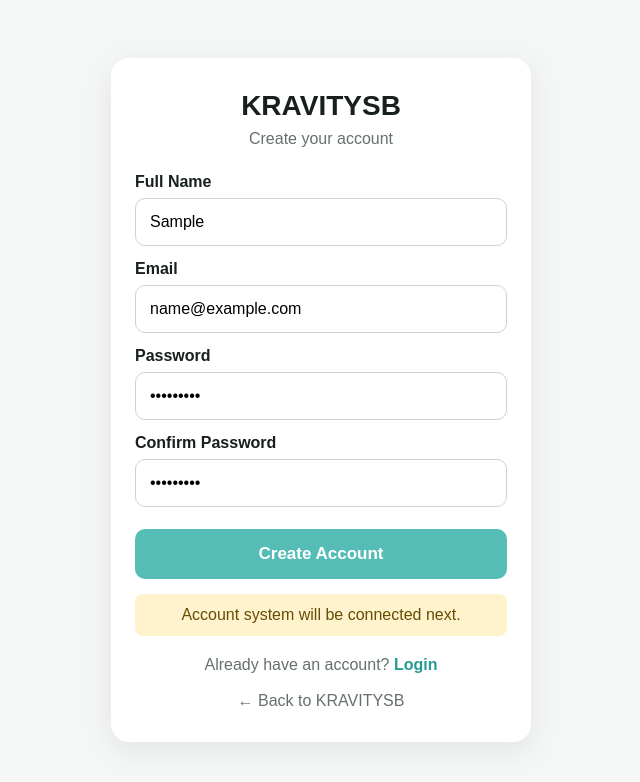
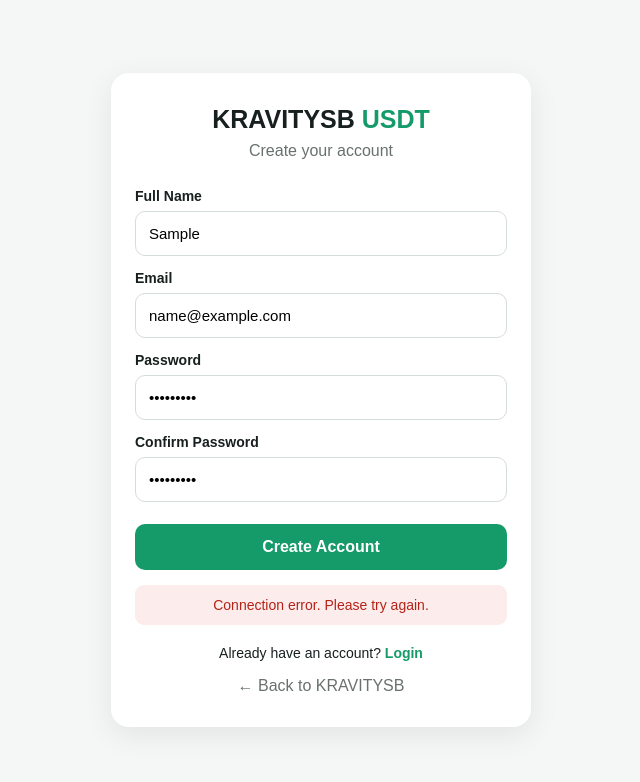
Before and after one commit to TheaceRamos/KRAVITYSB-FUNDS-WEBSITE, a website: page signup.html in a window 1280 px wide. Both pictures are taken after typing "Sample", "name@example.com", "Sample123", "Sample123" into the empty fields and a click on the button "Create Account". Shown: the whole page, without its empty margins (319-959 px from the left). Drawn offline with Linux system fonts and the light colour scheme; no server answers.

Commit message:
Update signup.html

```diff
--- a/signup.html
+++ b/signup.html
@@ -1,9 +1,9 @@
-<!doctype html>
+<!DOCTYPE html>
 <html lang="en">
 <head>
-  <meta charset="utf-8">
-  <meta name="viewport" content="width=device-width,initial-scale=1">
-  <title>KRAVITYSB — Sign Up</title>
+  <meta charset="UTF-8">
+  <meta name="viewport" content="width=device-width, initial-scale=1.0">
+  <title>KRAVITYSB – Sign Up</title>
 
   <style>
     * {
@@ -28,82 +28,90 @@
       background: white;
       border-radius: 18px;
       padding: 32px 24px;
-      box-shadow: 0 8px 30px rgba(0,0,0,.08);
+      box-shadow: 0 8px 30px rgba(0,0,0,0.08);
     }
 
     .brand {
       text-align: center;
-      font-size: 28px;
-      font-weight: 700;
+      font-size: 25px;
+      font-weight: 800;
       margin-bottom: 8px;
+    }
+
+    .brand span {
+      color: #159b69;
     }
 
     .subtitle {
       text-align: center;
-      color: #66706f;
-      margin-bottom: 25px;
+      color: #68716f;
+      margin-bottom: 28px;
     }
 
     label {
       display: block;
       margin: 14px 0 7px;
-      font-weight: 600;
+      font-size: 14px;
+      font-weight: 700;
     }
 
     input {
       width: 100%;
-      padding: 14px;
-      border: 1px solid #ccd4d2;
+      padding: 13px;
+      border: 1px solid #d5ddda;
       border-radius: 10px;
-      font-size: 16px;
+      font-size: 15px;
       outline: none;
     }
 
     input:focus {
-      border-color: #55bdb5;
+      border-color: #159b69;
     }
 
     button {
       width: 100%;
       margin-top: 22px;
-      padding: 15px;
-      border: 0;
+      padding: 14px;
+      border: none;
       border-radius: 10px;
-      background: #55bdb5;
+      background: #159b69;
       color: white;
-      font-size: 17px;
+      font-size: 16px;
       font-weight: 700;
       cursor: pointer;
     }
 
-    .login {
+    button:disabled {
+      opacity: 0.6;
+    }
+
+    #message {
+      display: none;
+      margin-top: 15px;
+      padding: 12px;
+      border-radius: 9px;
+      text-align: center;
+      font-size: 14px;
+    }
+
+    .links {
       text-align: center;
       margin-top: 20px;
-      color: #66706f;
+      font-size: 14px;
     }
 
-    .login a {
-      color: #279b93;
+    a {
+      color: #159b69;
+      text-decoration: none;
       font-weight: 700;
-      text-decoration: none;
     }
 
     .back {
       display: block;
       text-align: center;
-      margin-top: 18px;
-      color: #66706f;
-      text-decoration: none;
-    }
-
-    .message {
-      display: none;
-      margin-top: 15px;
-      padding: 12px;
-      border-radius: 8px;
-      background: #fff3cd;
-      color: #664d03;
-      text-align: center;
+      margin-top: 16px;
+      color: #68716f;
+      font-weight: normal;
     }
   </style>
 </head>
@@ -112,7 +120,9 @@
 
   <div class="signup-card">
 
-    <div class="brand">KRAVITYSB</div>
+    <div class="brand">
+      KRAVITYSB <span>USDT</span>
+    </div>
 
     <div class="subtitle">
       Create your account
@@ -120,10 +130,11 @@
 
     <form id="signupForm">
 
-      <label for="name">Full Name</label>
+      <label for="fullName">Full Name</label>
       <input
         type="text"
-        id="name"
+        id="fullName"
+        name="fullName"
         placeholder="Enter your full name"
         required
       >
@@ -132,6 +143,7 @@
       <input
         type="email"
         id="email"
+        name="email"
         placeholder="Enter your email"
         required
       >
@@ -140,7 +152,8 @@
       <input
         type="password"
         id="password"
-        placeholder="Create a password"
+        name="password"
+        placeholder="At least 8 characters"
         minlength="8"
         required
       >
@@ -149,20 +162,21 @@
       <input
         type="password"
         id="confirmPassword"
+        name="confirmPassword"
         placeholder="Confirm your password"
         minlength="8"
         required
       >
 
-      <button type="submit">
+      <button type="submit" id="signupButton">
         Create Account
       </button>
 
-      <div class="message" id="message"></div>
-
     </form>
 
-    <div class="login">
+    <div id="message"></div>
+
+    <div class="links">
       Already have an account?
       <a href="login.html">Login</a>
     </div>
@@ -174,26 +188,76 @@
   </div>
 
   <script>
-    document.getElementById("signupForm").addEventListener("submit", function(e) {
-      e.preventDefault();
+    const form = document.getElementById("signupForm");
+    const button = document.getElementById("signupButton");
+    const message = document.getElementById("message");
 
+    form.addEventListener("submit", async function(event) {
+      event.preventDefault();
+
+      const fullName = document.getElementById("fullName").value.trim();
+      const email = document.getElementById("email").value.trim();
       const password = document.getElementById("password").value;
-      const confirmPassword =
-        document.getElementById("confirmPassword").value;
+      const confirmPassword = document.getElementById("confirmPassword").value;
 
-      const message = document.getElementById("message");
+      message.style.display = "none";
 
       if (password !== confirmPassword) {
-        message.textContent = "Passwords do not match.";
-        message.style.display = "block";
+        showMessage("Passwords do not match.", false);
         return;
       }
 
-      message.textContent =
-        "Account system will be connected next.";
+      if (password.length < 8) {
+        showMessage("Password must be at least 8 characters.", false);
+        return;
+      }
 
+      button.disabled = true;
+      button.textContent = "Creating Account...";
+
+      try {
+        const response = await fetch("/api/signup", {
+          method: "POST",
+          headers: {
+            "Content-Type": "application/json"
+          },
+          body: JSON.stringify({
+            fullName,
+            email,
+            password,
+            confirmPassword
+          })
+        });
+
+        const data = await response.json();
+
+        if (data.success) {
+          showMessage("Account created successfully! Redirecting to login...", true);
+
+          form.reset();
+
+          setTimeout(() => {
+            window.location.href = "login.html";
+          }, 1500);
+
+        } else {
+          showMessage(data.message || "Unable to create account.", false);
+        }
+
+      } catch (error) {
+        showMessage("Connection error. Please try again.", false);
+      }
+
+      button.disabled = false;
+      button.textContent = "Create Account";
+    });
+
+    function showMessage(text, success) {
+      message.textContent = text;
       message.style.display = "block";
-    });
+      message.style.background = success ? "#e7f8f0" : "#fdecec";
+      message.style.color = success ? "#087443" : "#b42318";
+    }
   </script>
 
 </body>
```
